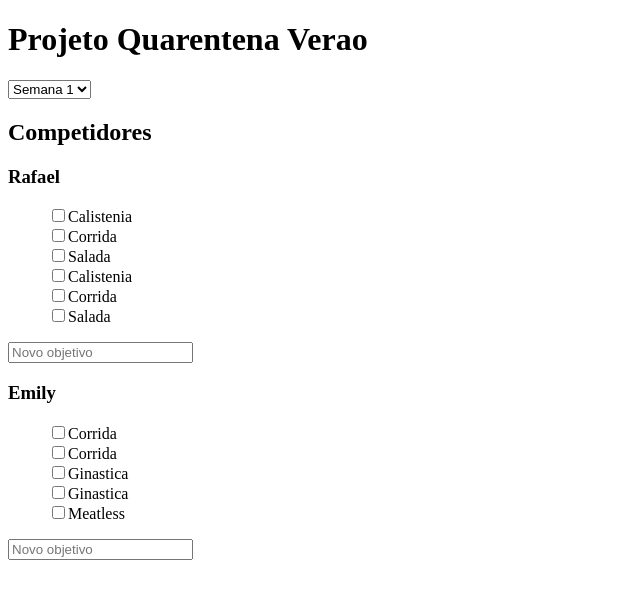
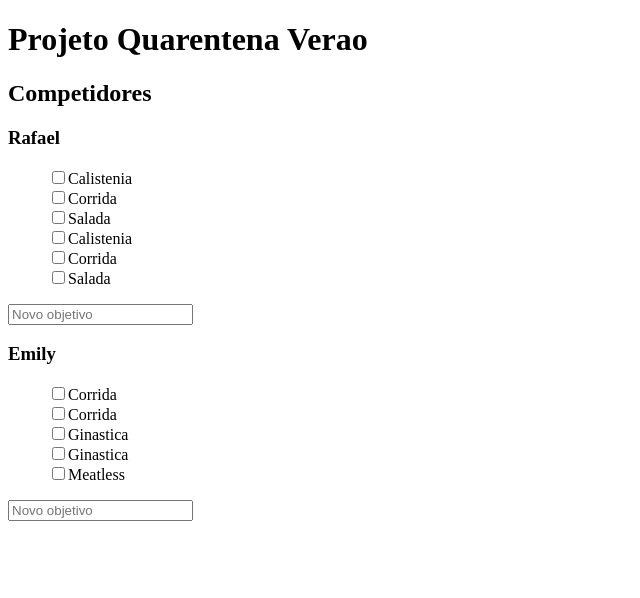
Before and after one commit to rafaellehmkuhl/VersusFit, a React (Create React App) app: page / in a window 1280 px wide. Shown: the top 598 px of the page, without its empty margins (0-640 px from the left). Built offline with nearby package versions, Linux system fonts and the light colour scheme.

Commit message:
Removes semanaSelector (will be implemented later)

```diff
--- a/src/components/App.js
+++ b/src/components/App.js
@@ -1,8 +1,6 @@
 import React from "react";
 import SemanaSelector from "./SemanaSelector";
 import CardCompetidor from "./CardCompetidor";
-
-var listaSemanas = ["Semana 1", "Semana 2"];
 
 class App extends React.Component {
   state = {
@@ -39,7 +37,6 @@ class App extends React.Component {
     return (
       <div>
         <h1>Projeto Quarentena Verao</h1>
-        <SemanaSelector listaSemanas={listaSemanas} />
         <div>
           <h2>Competidores</h2>
           <CardCompetidor
```
